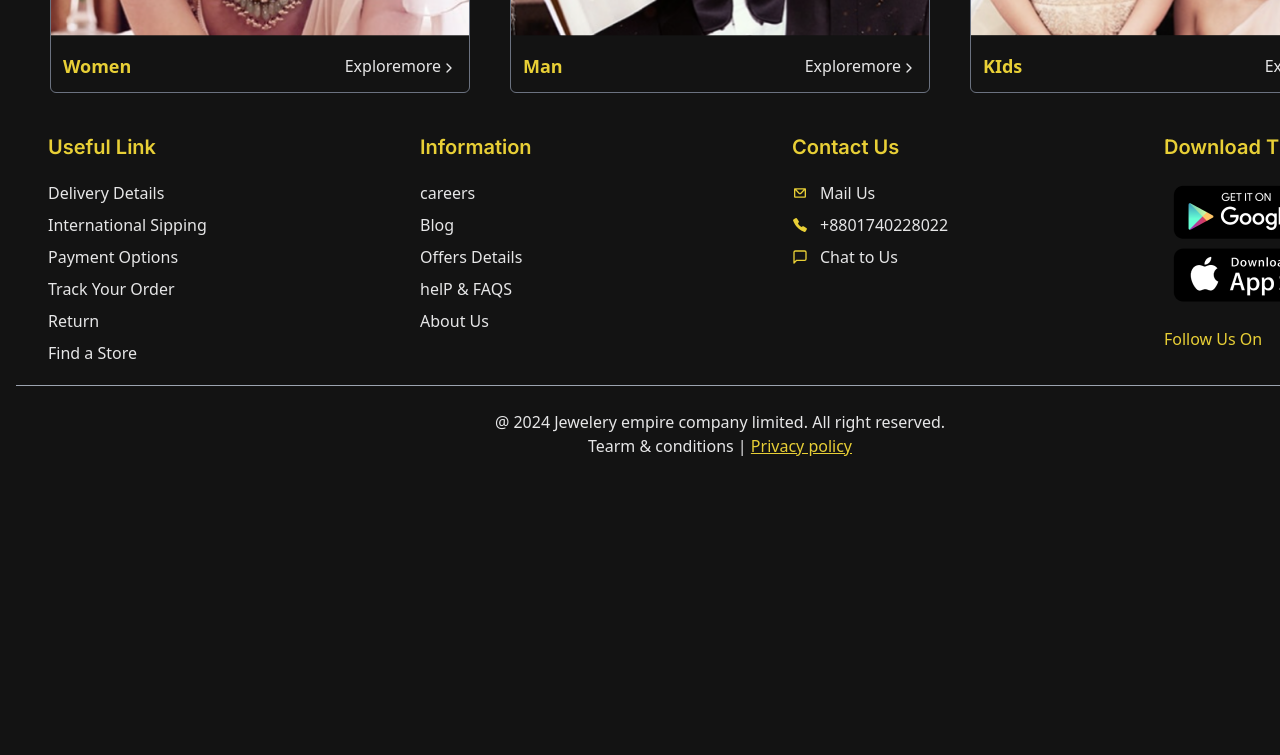
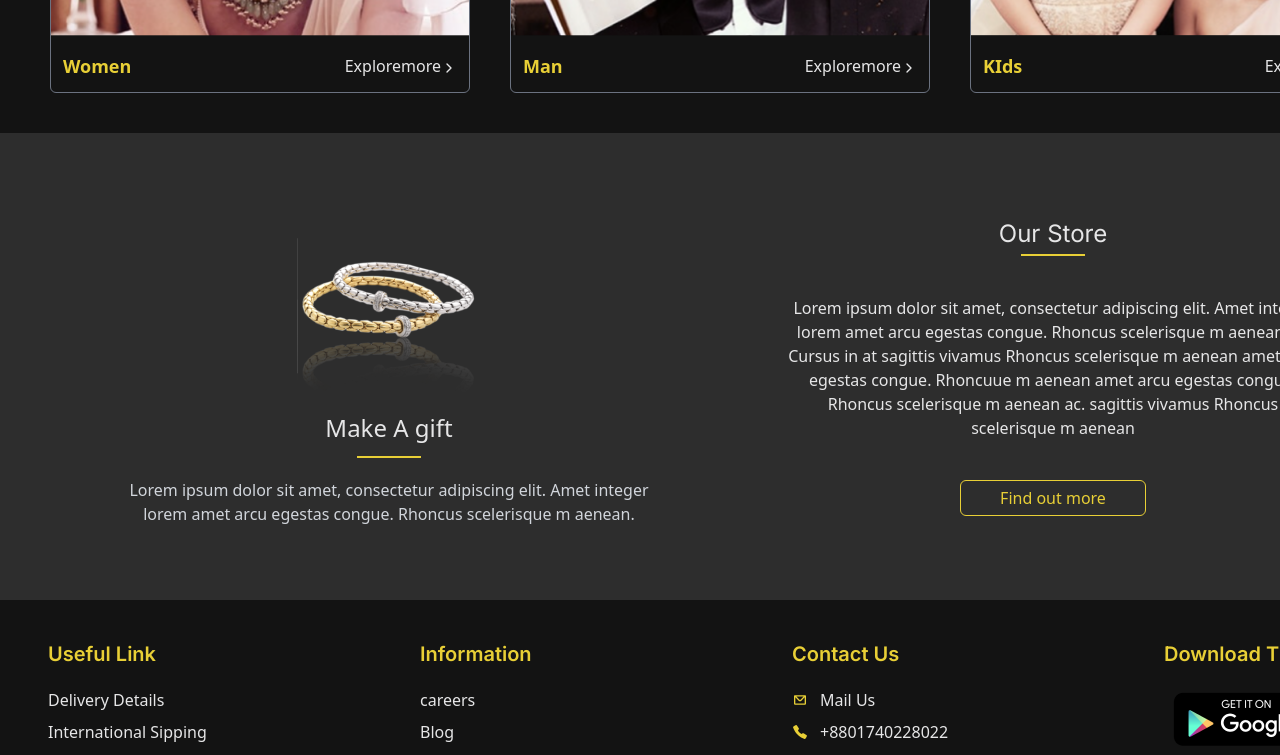
Before and after one commit to Sakibft/Jewelry-Empire, a React (Vite) app: page / in a window 1280 px wide. Shown: the part 3379-4134 px from the top of the page. Before the commit the page ends 3884 px from the top, so only its background shows below. Built offline with nearby package versions, Linux system fonts and the light colour scheme; a web font is replaced by a local one.

Commit message:
Complete make a gift section

```diff
--- a/src/Components/Footer.jsx
+++ b/src/Components/Footer.jsx
@@ -29,9 +29,9 @@ const Footer = () => {
     { icon: <LuMessageSquare className="text-textYellow" />, text: "Chat to Us" },
   ];
   return (
-    <div className="h-[412px]  p-4 pt-10 flex flex-col items-center ">
+    <div className="md:h-[412px]  p-4 pt-10 flex flex-col items-center ">
       {/* top */}
-      <div className="grid grid-cols-4  gap-x-36 mb-5">
+      <div className="grid lg:grid-cols-4  gap-x-36 mb-5">
         {/* 1 */}
         <div>
           <h1 className="text-textYellow text-xl font-semibold mb-5 font-inter">Useful Link</h1>
--- a/src/Components/Layout.jsx
+++ b/src/Components/Layout.jsx
@@ -1,16 +1,15 @@
-
-import Banner from './Banner';
-import Footer from './Footer';
-import Header from './Header';
-import ShopByCategory from './ShopByCategory';
-import ShopBYGender from './ShopBYGender';
-import TopCard from './TopCard';
-import TopProducts from './TopProducts';
-
+import Banner from "./Banner";
+import Footer from "./Footer";
+import Header from "./Header";
+import MakeAGift from "./MakeAGift";
+import ShopByCategory from "./ShopByCategory";
+import ShopBYGender from "./ShopBYGender";
+import TopCard from "./TopCard";
+import TopProducts from "./TopProducts";
 
 const Layout = () => {
   return (
-        <div className='  mb-4 h-8 md:w-[1440px] mx-auto  '>
+    <div className="  mb-4 h-8 md:w-[1440px] mx-auto  ">
       <Header></Header>
 
       <Banner></Banner>
@@ -18,7 +17,7 @@ const Layout = () => {
       <TopProducts></TopProducts>
       <ShopByCategory></ShopByCategory>
       <ShopBYGender></ShopBYGender>
-
+      <MakeAGift></MakeAGift>
       <Footer></Footer>
     </div>
   );
--- a/src/Components/MakeAGift.jsx
+++ b/src/Components/MakeAGift.jsx
@@ -1,11 +1,41 @@
-import React from 'react';
-
+import React from "react";
+import im from "../../src/image/bootomfooter.png";
 const MakeAGift = () => {
-    return (
-        <div>
-
+  return (
+    <div className="md:h-[467px] bg-secondary mt-10  md:flex justify-center items-center md:gap-x-32 ">
+      {/* left */}
+      <div className=" flex flex-col items-center justify-center md:w-[538px] md:h-[324px] md:space-y-5 space-y-2">
+        {/* image */}
+        <img src={im} alt="" />
+      <div className="flex flex-col justify-center items-center">
+      <h1 className="text-2xl text-smTexColor">Make A gift</h1>
+      <hr className="border w-16 mt-3 border-textYellow " />
+              </div>
+        <p className="text-gray-300 text-center">
+          Lorem ipsum dolor sit amet, consectetur adipiscing elit. Amet integer
+          lorem amet arcu egestas congue. Rhoncus scelerisque m aenean.
+        </p>
+      </div>
+      {/* Right */}
+      <div className=" flex flex-col justify-center items-center md:w-[534px] md:h-[300px] md:space-y-10 space-y-4 md:mt-0 mt-10">
+        <div className="flex flex-col justify-center items-center">
+          {" "}
+          <h1 className="text-smTexColor text-2xl  font-inter">Our Store</h1>
+          <hr className="border border-textYellow w-16 mt-1" />
         </div>
-    );
+        <p className="text-smTexColor text-center">
+          Lorem ipsum dolor sit amet, consectetur adipiscing elit. Amet integer
+          lorem amet arcu egestas congue. Rhoncus scelerisque m aenean ac.
+          Cursus in at sagittis vivamus Rhoncus scelerisque m aenean amet arcu
+          egestas congue. Rhoncuue m aenean amet arcu egestas congue. Rhoncus
+          scelerisque m aenean ac. sagittis vivamus Rhoncus scelerisque m aenean
+        </p>
+        <button className="border border-textYellow text-textYellow rounded-md w-[186px] h-[36px]">
+          Find out more{" "}
+        </button>
+      </div>
+    </div>
+  );
 };
 
 export default MakeAGift;
--- a/src/Components/ShopByCategory.jsx
+++ b/src/Components/ShopByCategory.jsx
@@ -64,7 +64,7 @@ const subTitle = 'Browse through your favourite categories. We`ve got them all!'
              <Title title={title} subTitle={subTitle}></Title>
 
          <div className='flex justify-center items-center'>
-         <div className='grid lg:grid-cols-5 md:grid-cols-3 grid-cols-2 md:gap-x-[70px] gap-2 md:gap-y-4'>
+         <div className='grid lg:grid-cols-5 md:grid-cols-3 grid-cols-2 md:gap-x-[60px] gap-2 md:gap-y-4'>
                 {
                     category.map((item,index) => (
                         <div key={index} className='w-[228px] h-[276px] border border-gray-500 rounded-xl p-[1px] cursor-pointer hover:border-gray-300 duration-300'>
```
Also changed, not shown: src/image/bootomfooter.png (added). Lines whose indentation alone changed are shown as unchanged.
